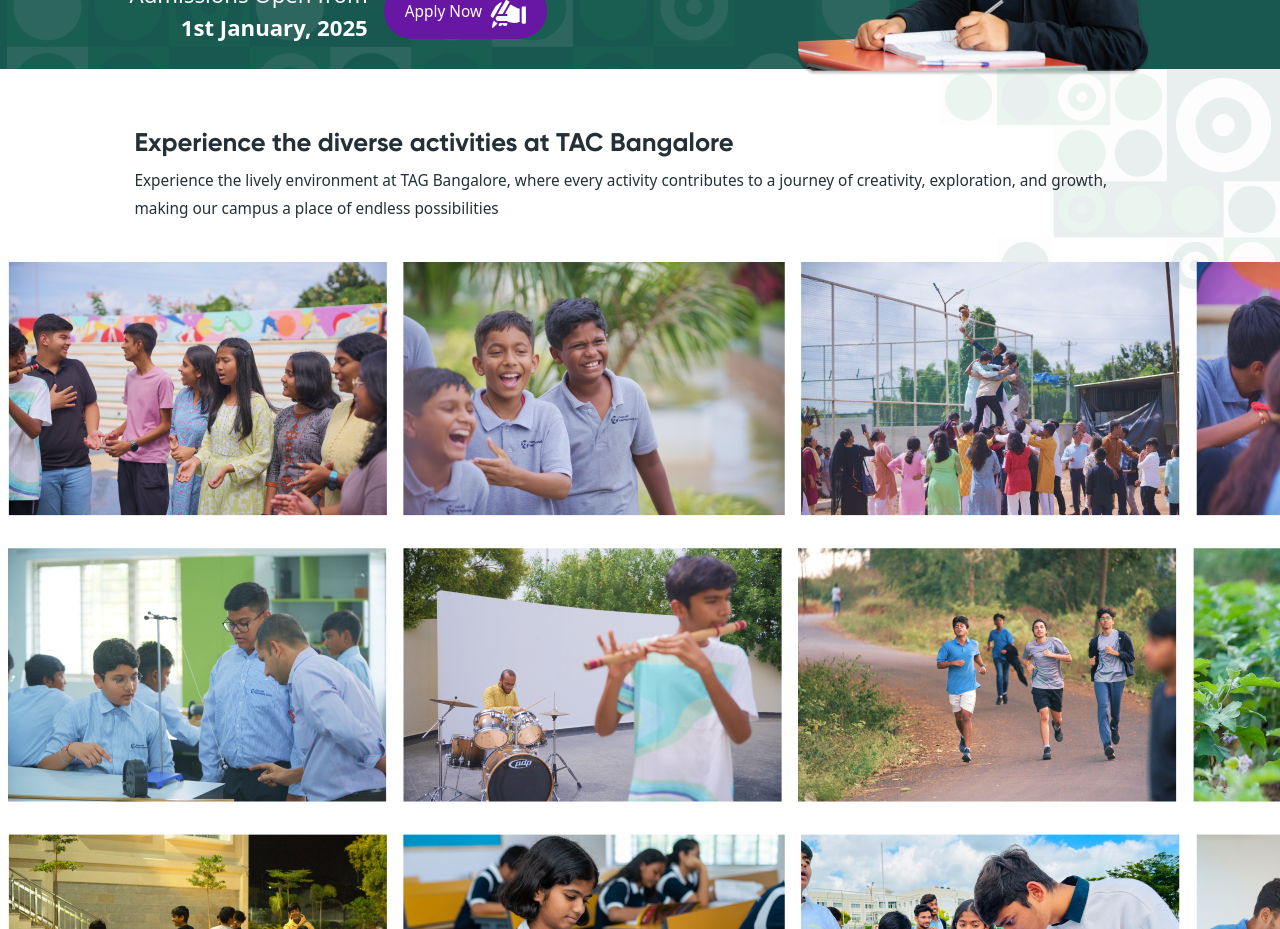
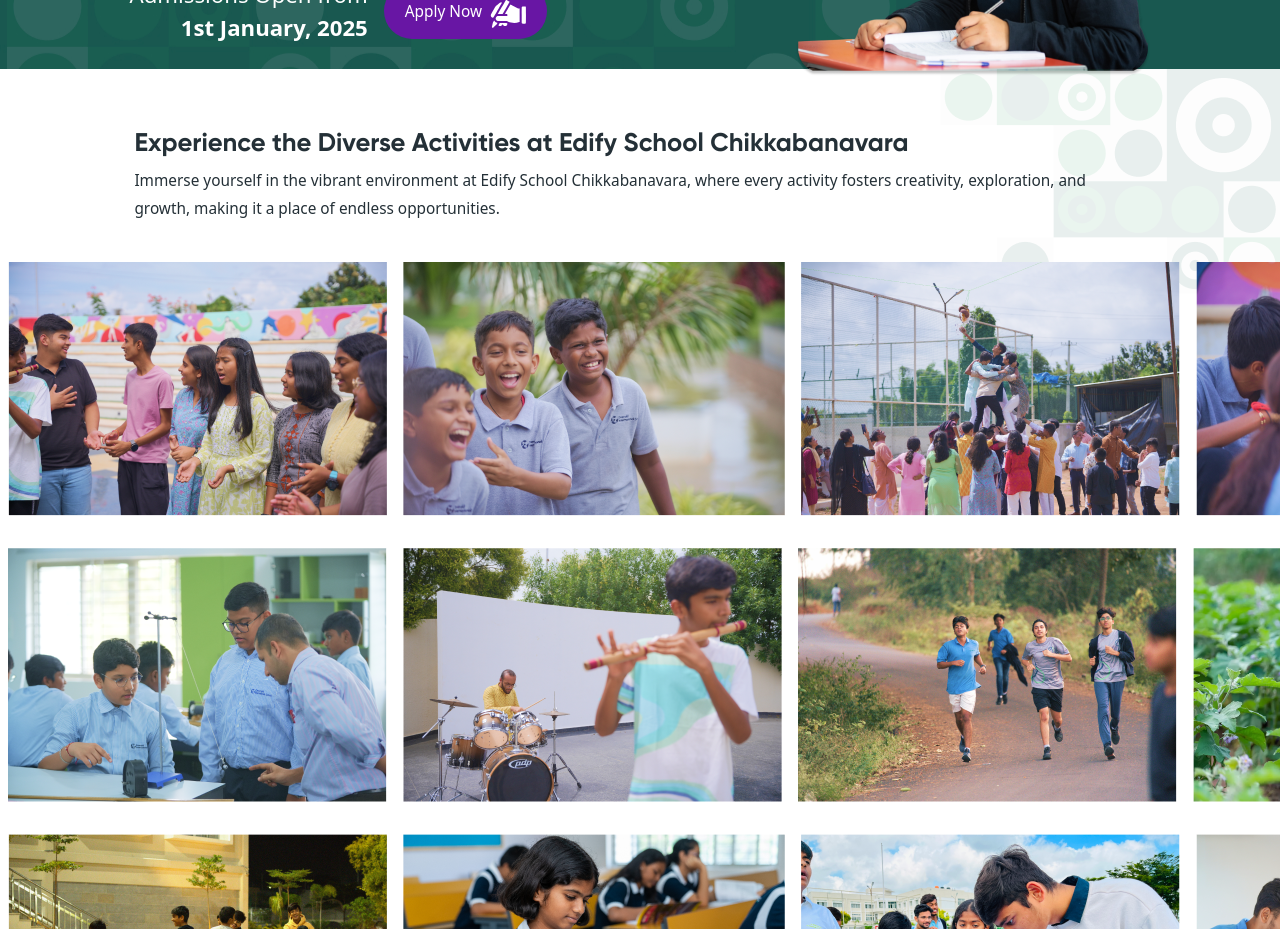
Before and after one commit to ashmit-cpu/edify, a Next.js app: page / in a window 1280 px wide. Shown: the part 9040-9969 px from the top of the page. Built offline with nearby package versions, Linux system fonts and the light colour scheme.

Commit message:
minor changes

```diff
--- a/src/components/CampusExperienceActivity.js
+++ b/src/components/CampusExperienceActivity.js
@@ -41,10 +41,11 @@
       <section className="global_section experience-activity-sec d-none d-md-block" id="gallery">
         <div className="cust-container">
           <h3 className="section-title">
-            Experience the diverse activities at TAC Bangalore
+          Experience the Diverse Activities at Edify School Chikkabanavara
+
           </h3>
           <p className="activity-subtitle">
-            Experience the lively environment at TAG Bangalore, where every activity contributes to a journey of creativity, exploration, and growth, making our campus a place of endless possibilities
+          Immerse yourself in the vibrant environment at Edify School Chikkabanavara, where every activity fosters creativity, exploration, and growth, making it a place of endless opportunities.
           </p>
 
 
--- a/src/components/CampusExperienceActivityMobile.js
+++ b/src/components/CampusExperienceActivityMobile.js
@@ -41,7 +41,8 @@
       <section className="global_section experience-activity-sec d-block d-md-none" id="gallery">
         <div className="cust-container">
           <h3 className="section-title">
-            Experience the diverse activities at TAC Bangalore
+          Experience the Diverse Activities at Edify School Chikkabanavara
+
           </h3>
         </div>
         <CampusExperienceActivityGallery />
```
